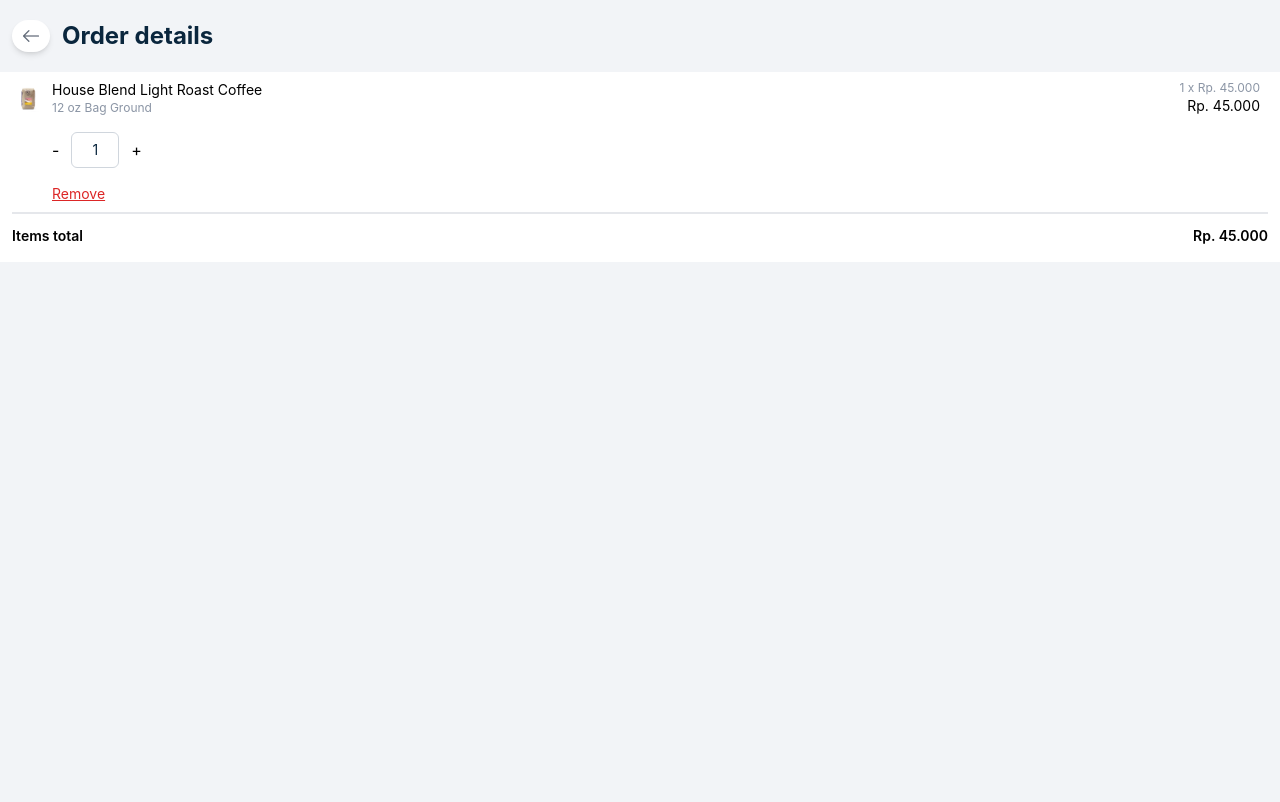
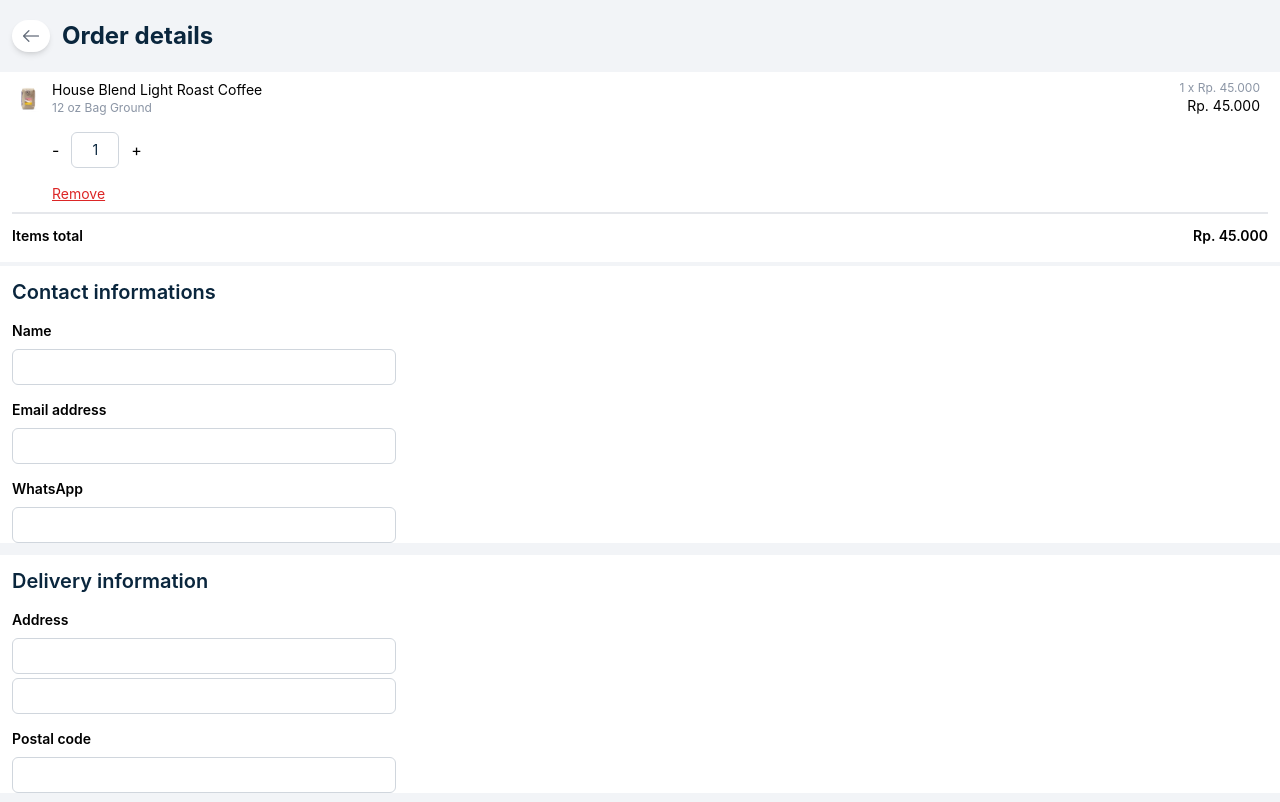
Before and after one commit to rizalkhisyam/jurnal-store, a website: page cart.html in a window 1280 px wide. Shown: the top 802 px of the page. Drawn offline with Linux system fonts and the light colour scheme.

Commit message:
progress 2

```diff
--- a/cart.html
+++ b/cart.html
@@ -24,7 +24,7 @@
         </div>
       </div>
     </section>
-    <section class="cart-detail">
+    <section class="cart-detail mb-1">
       <div class="w-full bg-white border-t-1 pt-2">
         <div class="grid gap-2 px-3">
           <div class="grid grid-cols-12 border-b-2">
@@ -61,6 +61,112 @@
         </div>
       </div>
     </section>
+    <section class="contact">
+      <div class="w-full bg-white">
+        <div class="pt-3 px-3">
+          <h1 class="text-primary text-xl font-semibold">
+            Contact informations
+          </h1>
+        </div>
+        <form action="" class="form px-3 pt-3">
+          <div class="mb-3 xl:w-96">
+            <label
+              for="name"
+              class="text-sm form-label inline-block mb-2 font-semibold"
+              >Name</label
+            >
+            <input
+              type="text"
+              class="form-control block w-full text-base font-normal text-gray-700 bg-white borderborder-gray-400 rounded-sm"
+              id="name"
+              placeholder=""
+            />
+          </div>
+          <div class="mb-3 xl:w-96">
+            <label
+              for="email"
+              class="text-sm form-label inline-block mb-2 font-semibold"
+              >Email address</label
+            >
+            <input
+              type="email"
+              class="form-control block w-full text-base font-normal text-gray-700 bg-white borderborder-gray-400 rounded-sm"
+              id="email"
+              placeholder=""
+            />
+          </div>
+          <div class="mb-3 xl:w-96">
+            <label
+              for="phone"
+              class="text-sm form-label inline-block mb-2 font-semibold"
+              >WhatsApp</label
+            >
+            <input
+              type="number"
+              class="form-control block w-full text-base font-normal text-gray-700 bg-white borderborder-gray-400 rounded-sm"
+              id="phone"
+              placeholder=""
+            />
+          </div>
+        </form>
+      </div>
+    </section>
+    <section class="delivery">
+      <div class="w-full bg-white">
+        <div class="pt-3 px-3">
+          <h1 class="text-primary text-xl font-semibold">
+            Delivery information
+          </h1>
+        </div>
+        <form action="" class="form px-3 pt-3">
+          <div class="mb-3 xl:w-96">
+            <label
+              for="address"
+              class="text-sm form-label inline-block mb-2 font-semibold"
+              >Address</label
+            >
+            <input
+              type="text"
+              class="form-control mb-1 block w-full text-base font-normal text-gray-700 bg-white borderborder-gray-400 rounded-sm"
+              id="address"
+              placeholder=""
+            />
+            <input
+              type="text"
+              class="form-control block w-full text-base font-normal text-gray-700 bg-white borderborder-gray-400 rounded-sm"
+              id="address"
+              placeholder=""
+            />
+          </div>
+
+          <div class="mb-3 xl:w-96">
+            <label
+              for="post"
+              class="text-sm form-label inline-block mb-2 font-semibold"
+              >Postal code</label
+            >
+            <input
+              type="number"
+              class="form-control block w-full text-base font-normal text-gray-700 bg-white borderborder-gray-400 rounded-sm"
+              id="post"
+              placeholder=""
+            />
+          </div>
+        </form>
+      </div>
+    </section>
+    <footer
+      class="bg-secondary text-base relative inset-x-0 bottom-0 p-4 text-center"
+    >
+      <div class="flex justify-center">
+        <div class="p-2 text-grey">
+          <span>Powered By</span>
+        </div>
+        <div class="p-2">
+          <img src="assets/logo/logo.svg" alt="" />
+        </div>
+      </div>
+    </footer>
     <script>
       const plus = document.querySelector(".plus"),
         minus = document.querySelector(".minus"),
--- a/src/input.css
+++ b/src/input.css
@@ -30,3 +30,9 @@ body {
   border: solid 1px #d0d6dd;
   border-radius: 6px;
 }
+
+.form input {
+  border: solid 1px #d0d6dd;
+  border-radius: 6px;
+  height: 36px;
+}
```
Also changed, not shown: dist/output.css.
